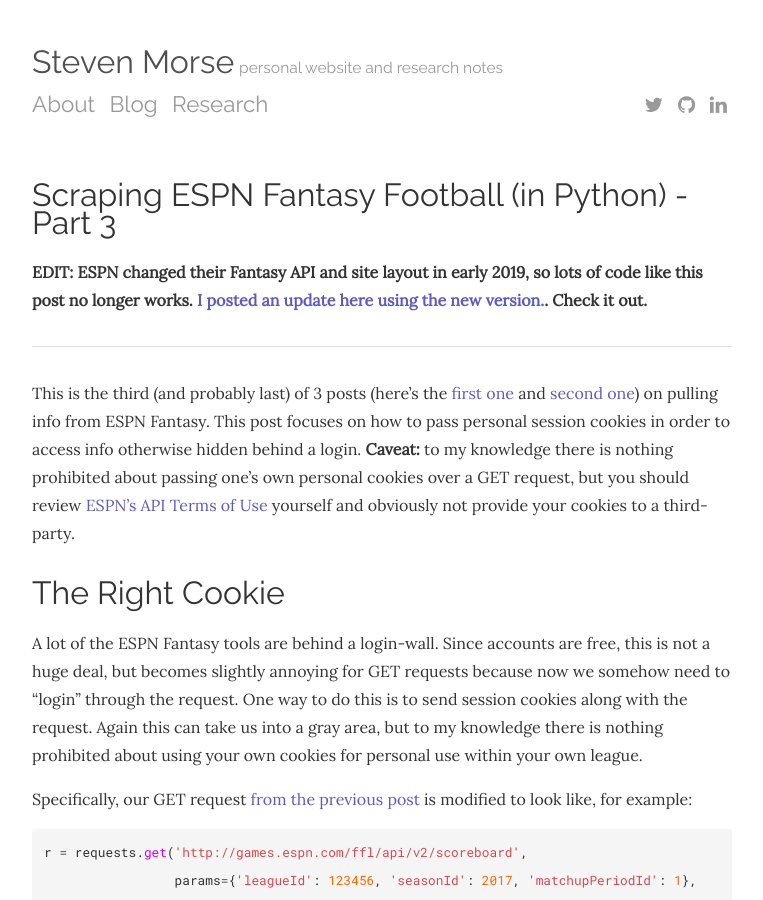
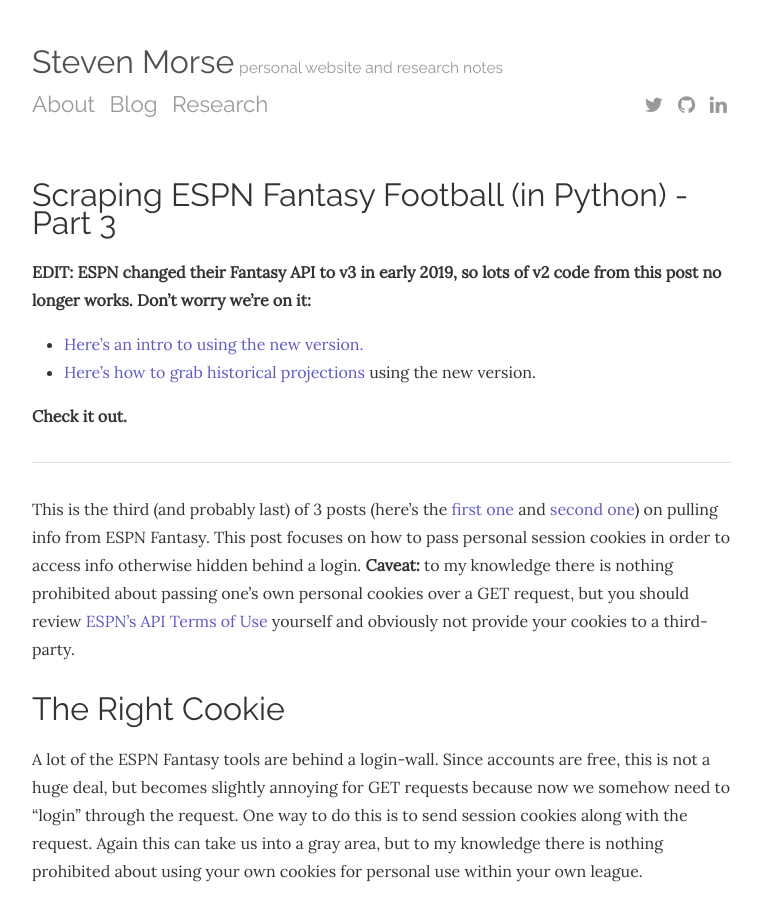
Before and after one commit to stmorse/stmorse.github.io, a Jekyll site: the page built from _posts/2018-08-02-espn-fantasy-3-python.md, in a window 1280 px wide and 900 px high. Shown: the whole window, without its empty margins (258-1021 px from the left). Built offline with Jekyll 4.4.1, drawn with Linux system fonts in a browser that asks for light colours; nearby versions of some CDN libraries.

Commit message:
update redirect para

```diff
--- a/_posts/2018-08-02-espn-fantasy-3-python.md
+++ b/_posts/2018-08-02-espn-fantasy-3-python.md
@@ -6,7 +6,12 @@
 tags: [projects, football, python]
 ---
 
-**EDIT: ESPN changed their Fantasy API and site layout in early 2019, so lots of code like this post no longer works. [I posted an update here using the new version.](https://stmorse.github.io/journal/espn-fantasy-v3.html).  Check it out.**
+**EDIT: ESPN changed their Fantasy API to v3 in early 2019, so lots of v2 code from this post no longer works. Don't worry we're on it:**
+
+- [Here's an intro to using the new version.](https://stmorse.github.io/journal/espn-fantasy-v3.html)
+- [Here's how to grab historical projections](https://stmorse.github.io/journal/espn-fantasy-projections.html) using the new version.
+
+**Check it out.**
 
 <hr>
 
```
Also changed, not shown: _posts/2018-06-28-espn-fantasy-python.md (+6 -1 lines), _posts/2018-08-01-espn-fantasy-2-python.md (+6 -1 lines).
